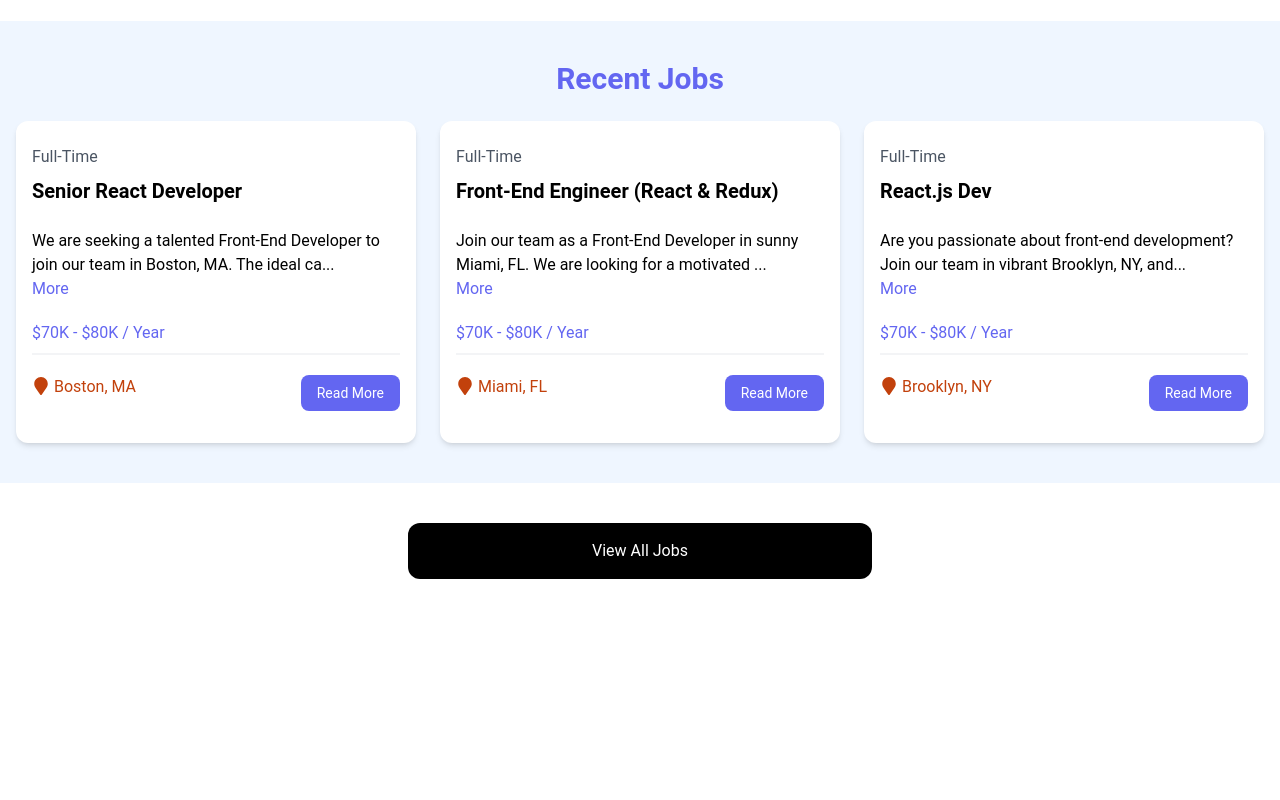
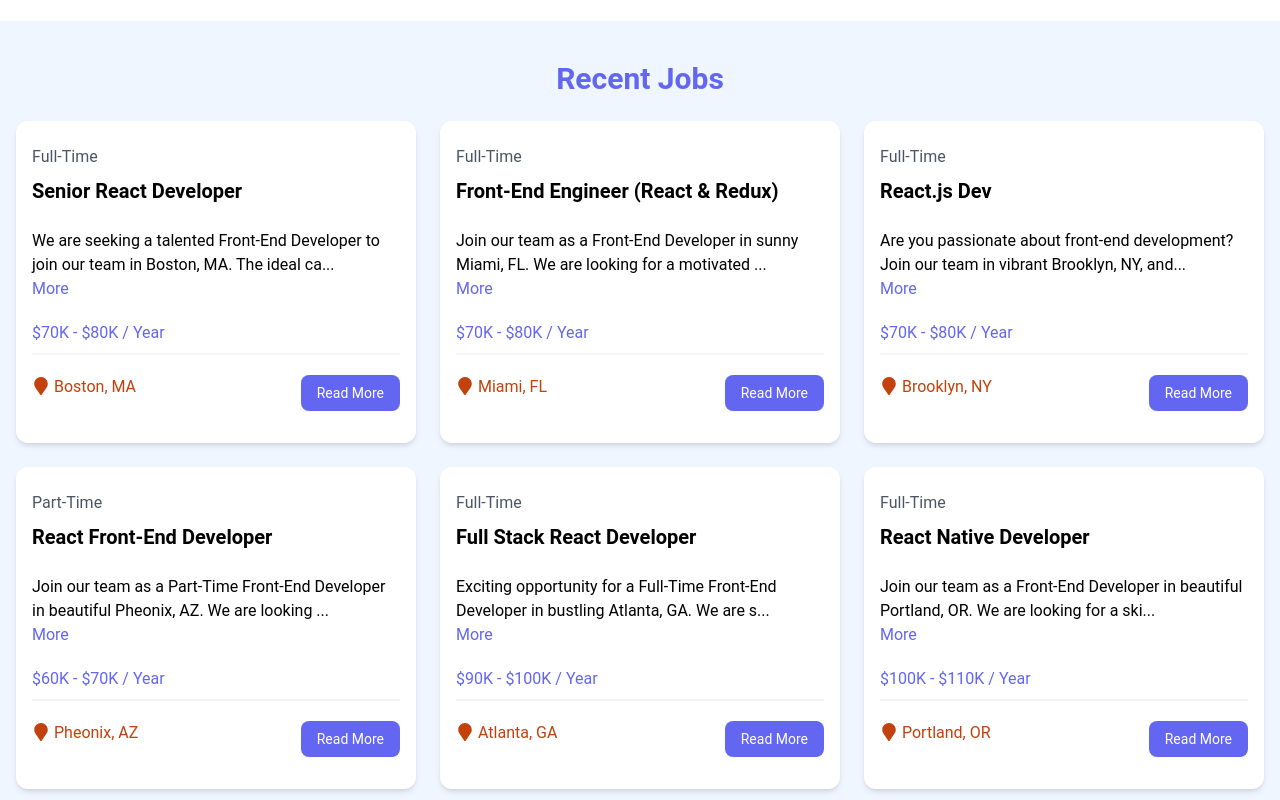
Before and after one commit to Pocketsdk/react-crash-course, a React (Vite) app: page / in a window 1280 px wide. Shown: the part 540-1340 px from the top of the page. Before the commit the page ends 1159 px from the top, so only its background shows below. Built offline with nearby package versions, Linux system fonts and the light colour scheme; data requests are answered from the project's data file.

Commit message:
configured json.server and replaced .json access to api for jobs

```diff
--- a/package.json
+++ b/package.json
@@ -7,10 +7,10 @@
     "dev": "vite",
     "build": "vite build",
     "lint": "eslint .",
-    "preview": "vite preview"
+    "preview": "vite preview",
+    "server": "json-server --watch src/jobs.json --port 5000"
   },
   "dependencies": {
-    "json-server": "^1.0.0-beta.3",
     "react": "^18.3.1",
     "react-dom": "^18.3.1",
     "react-icons": "^5.3.0",
@@ -27,6 +27,7 @@
     "eslint-plugin-react-hooks": "^5.1.0-rc.0",
     "eslint-plugin-react-refresh": "^0.4.12",
     "globals": "^15.9.0",
+    "json-server": "^1.0.0-beta.3",
     "postcss": "^8.4.47",
     "tailwindcss": "^3.4.13",
     "vite": "^5.4.8"
--- a/src/components/JobListings.jsx
+++ b/src/components/JobListings.jsx
@@ -1,9 +1,26 @@
 import React from "react";
-import Jobs from "../jobs.json";
+import { useState, useEffect } from "react";
 import JobListing from "./JobListing";
 
 const JobListings = ({ isHome = false }) => {
-  const jobListings = isHome ? Jobs.slice(0, 3) : Jobs;
+  const [jobs, setJobs] = useState([]);
+  const [loading, setLoading] = useState(true);
+
+  useEffect(() => {
+    const fetchJobs = async () => {
+      try {
+        const res = await fetch("http://localhost:5000/jobs");
+        const data = await res.json();
+        setJobs(data);
+      } catch (error) {
+        console.log("Error fetching jobs", error);
+      } finally {
+        setLoading(false);
+      }
+    };
+
+    fetchJobs();
+  }, []);
 
   return (
     <section className="bg-blue-50 px-4 py-10">
@@ -12,7 +29,7 @@
           {isHome ? "Recent Jobs" : "Browse Jobs"}
         </h2>
         <div className="grid grid-cols-1 md:grid-cols-3 gap-6">
-          {jobListings.map((job) => (
+          {jobs.map((job) => (
             <JobListing key={job.id} job={job} />
           ))}
         </div>
--- a/src/jobs.json
+++ b/src/jobs.json
@@ -1,4 +1,5 @@
-[
+{
+  "jobs": [
     {
       "id": "1",
       "title": "Senior React Developer",
@@ -84,3 +85,4 @@
       }
     }
   ]
+}
```
Also changed, not shown: 1 other file (tests, documents, lock files or other folders). Lines whose indentation alone changed are shown as unchanged.
